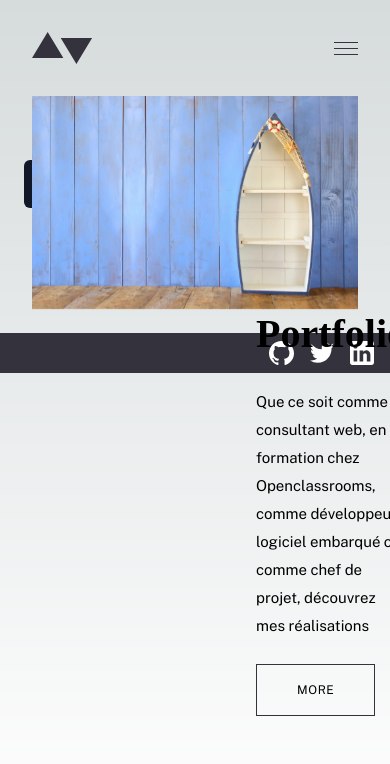
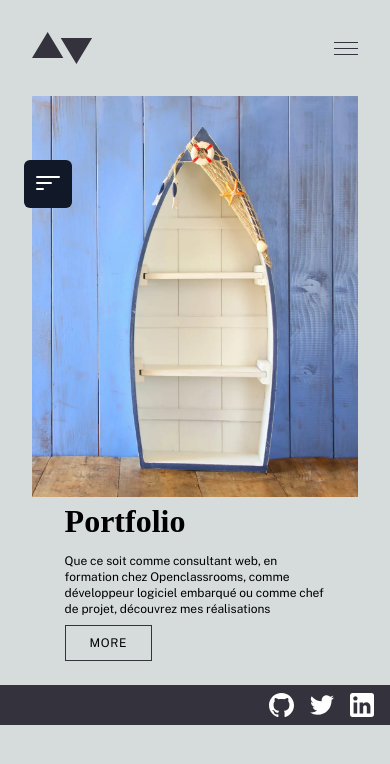
Before and after one commit to MenAllen/MyPortfolio, a Next.js app: page /portfolio in a window 390 px wide. Shown: the top 764 px of the page. Built offline with nearby package versions, Linux system fonts and the light colour scheme; a web font is replaced by a local one.

Commit message:
Added Responsive changes

```diff
--- a/components/SideBar/sidebar.tsx
+++ b/components/SideBar/sidebar.tsx
@@ -52,7 +52,7 @@ export const SideBar = (): React.ReactElement => {
 	return (
 		<>
 			<span
-				className="fixed top-40 left-6 text-white text-4xl cursor-pointer"
+				className="fixed top-40 left-6 z-20 text-white text-4xl cursor-pointer"
 				onClick={openSidebar}>
 				<FilterLeftSVG></FilterLeftSVG>
 			</span>
--- a/pages/portfolio.tsx
+++ b/pages/portfolio.tsx
@@ -9,13 +9,13 @@ export default function Portfolio() {
 			<HeadComponent title="Portfolio" />
 			<SideBar></SideBar>
 
-			<section className="mx-8 md:mx-10 xl:max-w-screen-xl xl:mx-auto mb-6 relative">
-				<div className="flex flex-col items-center justify-center">
+			<section className="mx-8 md:mx-10 xl:max-w-screen-xl xl:mx-auto mb-6 ">
+				<div className="flex flex-col items-center justify-center  relative">
 					<Image
 						className="md:hidden w-fill"
-						src="/images/portfolio/portfolio.webp"
+						src="/images/portfolio/portfolio2.webp"
 						width={450}
-						height={380}
+						height={350}
 						alt=""
 					/>
 					<Image
@@ -32,19 +32,21 @@ export default function Portfolio() {
 						height={600}
 						alt=""
 					/>
-				</div>
-				<div className="absolute top-36 left-56 pt-8 pb-12 mt-8 md:w-7/12 xl:w-1/2 md:ml-16 xl:mx-auto xl:max-w-sm xl:py-12 md:mt-0">
-					<h2 className="text-lg font-serif font-bold mb-6">Portfolio</h2>
-					<p className="text-xs font-sans leading-7 mb-6">
+
+				{/* 			<div className="absolute top-0 left-12 md:top-24 md:left-28 pb-12 mt-4 lg:left-20 max-w-xs xl:max-w-sm xl:py-12 md:mt-0"> */}
+				<div className="md:absolute top-8 right-1/2 w-4/5 md:w-2/5">
+					<h2 className="text-md md:text-lg font-serif font-bold mb-2 md:mb-6">Portfolio</h2>
+					<p className="text-xxs font-sans leading-4 mb-2 md:text-xs md:leading-7 md:mb-6">
 						Que ce soit comme consultant web, en formation chez Openclassrooms, comme développeur
 						logiciel embarqué ou comme chef de projet, découvrez mes réalisations
 					</p>
 					<button
-						className="border-myGrey-900 px-10 py-4 border uppercase text-xxs tracking-wider hover:bg-myGrey-900 hover:text-white transition-all"
+						className="border-myGrey-900 px-6 py-2 md:px-10 md:py-4 border uppercase text-xxs tracking-wider hover:bg-myGrey-900 hover:text-white transition-all"
 						onClick={openSidebar}>
 						More
 					</button>
 				</div>
+        </div>
 			</section>
 		</Layout>
 	);
--- a/styles/global.css
+++ b/styles/global.css
@@ -98,12 +98,13 @@ html {
 body {
   min-height: 100%vh;
   color: rgb(var(--foreground-rgb));
-  background: linear-gradient(
+/*  background: linear-gradient(
       to bottom,
       transparent,
       rgb(var(--background-end-rgb))
     )
-    rgb(var(--background-start-rgb));
+    rgb(var(--background-start-rgb));*/
+    background: rgb(var(--background-start-rgb));
 }
 
 a {
```
Also changed, not shown: public/images/portfolio/portfolio2.webp (added), 1 other file (tests, documents, lock files or other folders).
